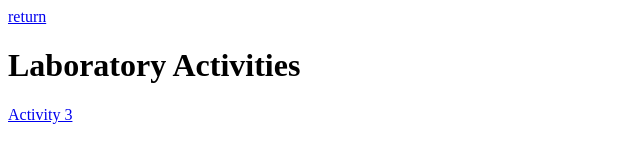
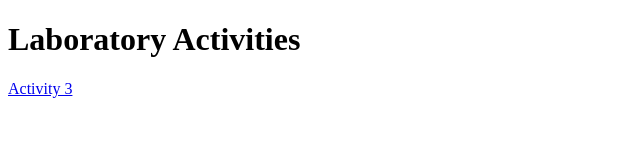
Before and after one commit to AsuzagawaAkagi/Activity-1-Web-System-and-Technologies, a plain HTML site: page index.html in a window 1280 px wide. Shown: the whole page, without its empty margins (0-640 px from the left). Drawn offline with Linux system fonts and the light colour scheme.

Commit message:
Update index.html

```diff
--- a/index.html
+++ b/index.html
@@ -7,7 +7,6 @@
 </head>
 
     <body>
-        <a href = "index.html"> return </a>
         <h1>Laboratory Activities</h1>
         <a href = "Activity-1.html">Activity 3 </a>
     </body>
```
